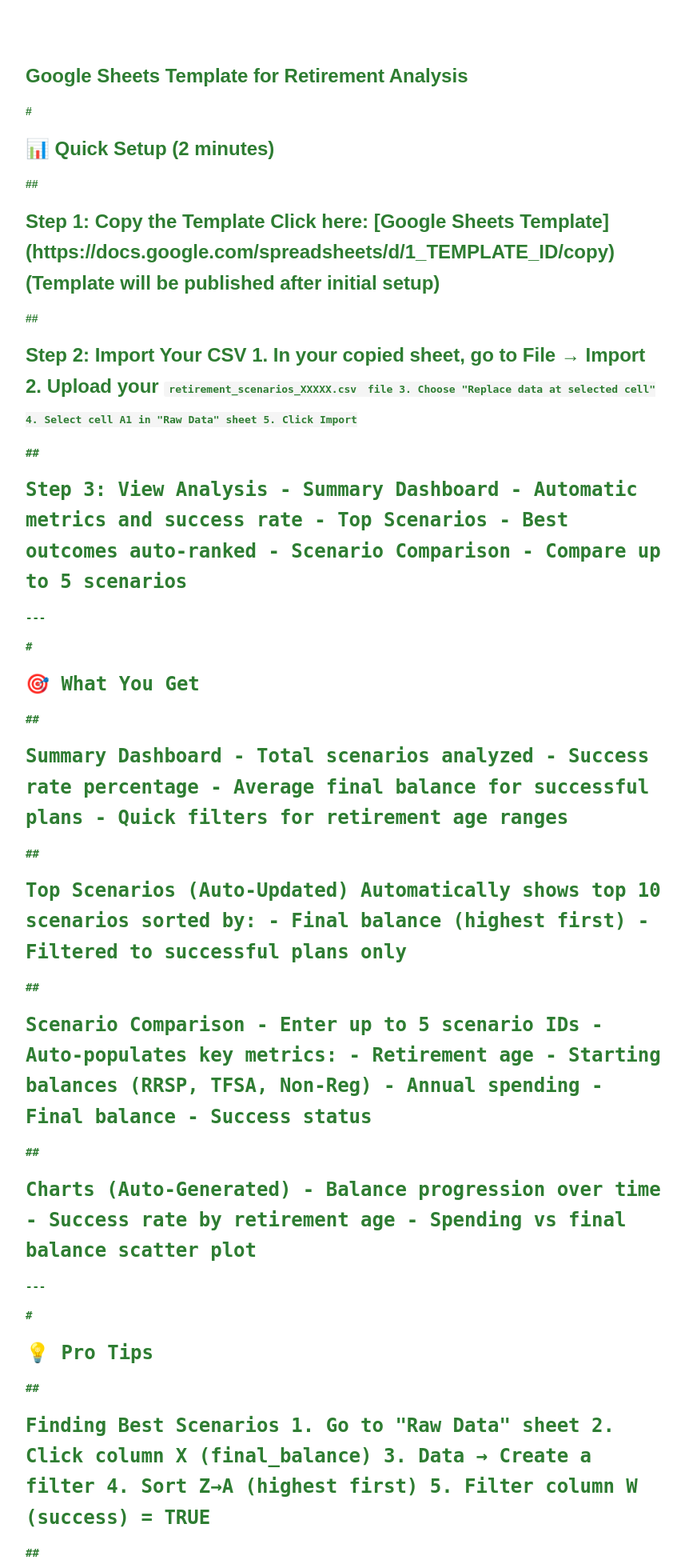
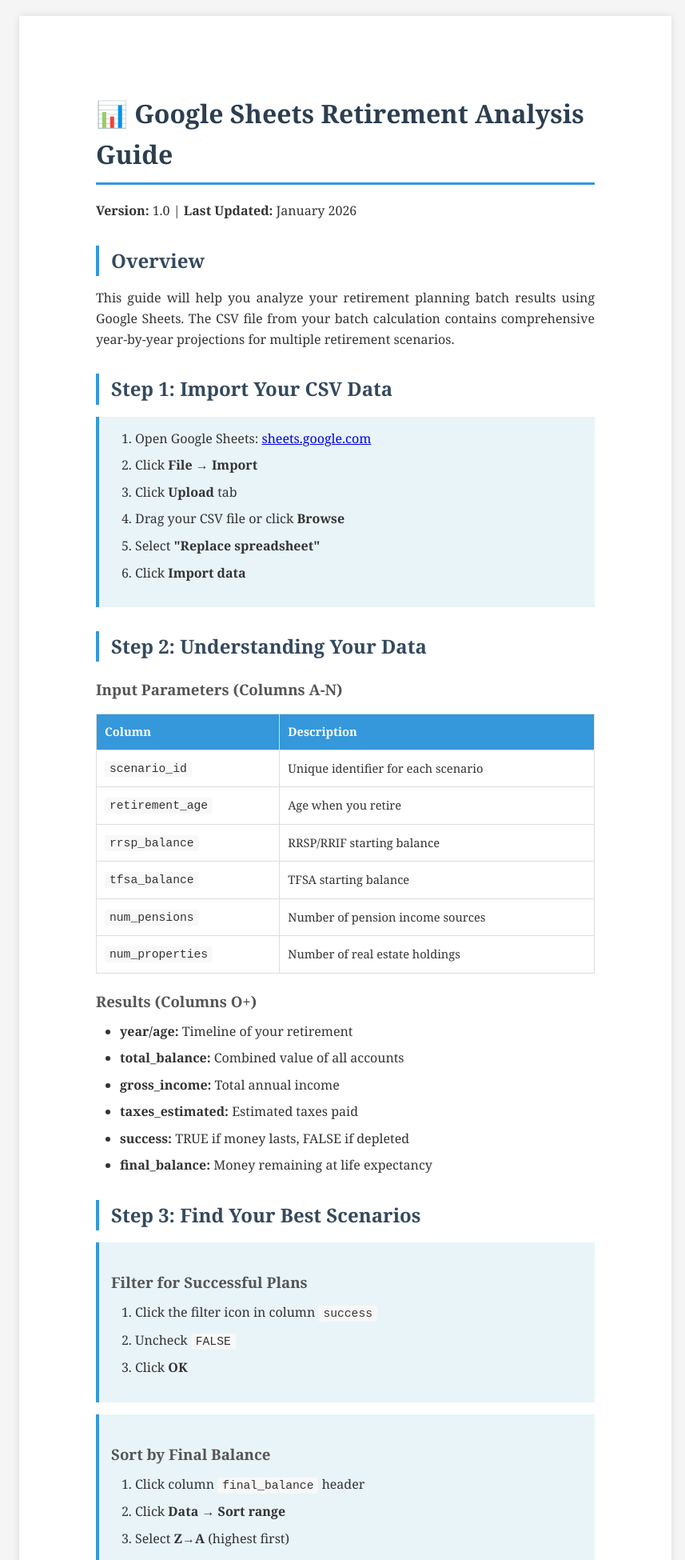
Before and after one commit to ZZCameron/retirement-planning-dapp, a Python web app: template backend/static/templates/google_sheets_guide.html in a window 1280 px wide. Shown: the top 1950 px of the page at 80% size, without its empty margins (208-1065 px from the left). Run offline with Jinja, Linux system fonts and the light colour scheme; the template is opened without the code that fills it, so the values that code supplies are empty.

Commit message:
fix: Regenerate Excel template and redesign HTML guide with document styling

```diff
--- a/backend/static/templates/google_sheets_guide.html
+++ b/backend/static/templates/google_sheets_guide.html
@@ -1,102 +1,252 @@
+<!DOCTYPE html>
+<html lang="en">
+<head>
+    <meta charset="UTF-8">
+    <meta name="viewport" content="width=device-width, initial-scale=1.0">
+    <title>Google Sheets Retirement Analysis Guide</title>
+    <style>
+        @media print {
+            body { margin: 0; }
+            .page-break { page-break-before: always; }
+        }
 
-<!DOCTYPE html>
-<html>
-<head>
-    <meta name="viewport" content="width=device-width, initial-scale=1.0">
-    <style>
-        * { max-font-size: 16px !important; }
+        * {
+            margin: 0;
+            padding: 0;
+            box-sizing: border-box;
+        }
+
         body {
-            font-size: 14px !important;
-            line-height: 1.6 !important;
-            max-width: 1200px;
-            margin: 0 auto;
-            padding: 20px;
+            font-family: 'Georgia', 'Times New Roman', serif;
+            font-size: 12pt;
+            line-height: 1.6;
+            color: #333;
+            background: #f5f5f5;
+            padding: 0;
         }
-        h1 { font-size: 24px !important; }
-        h2 { font-size: 20px !important; }
-        h3 { font-size: 18px !important; }
-        p, li, td { font-size: 14px !important; }
-        code, pre { font-size: 13px !important; }
-    </style>
-    <meta charset="UTF-8">
-    <title>Google Sheets Template Guide</title>
-    <style>
-        body { font-family: Arial, sans-serif; max-width: 800px; margin: 40px auto; padding: 20px; line-height: 1.6; }
-        h1 { color: #2e7d32; }
-        h2 { color: #1b5e20; border-bottom: 2px solid #4caf50; padding-bottom: 5px; }
-        code { background: #f5f5f5; padding: 2px 6px; border-radius: 3px; }
-        pre { background: #f5f5f5; padding: 15px; border-radius: 5px; overflow-x: auto; }
-        .tip { background: #e8f5e9; padding: 15px; border-left: 4px solid #4caf50; margin: 20px 0; }
+
+        .document {
+            max-width: 8.5in;
+            margin: 20px auto;
+            background: white;
+            padding: 1in;
+            box-shadow: 0 0 10px rgba(0,0,0,0.1);
+        }
+
+        h1 {
+            font-size: 24pt;
+            color: #2c3e50;
+            border-bottom: 3px solid #3498db;
+            padding-bottom: 10px;
+            margin-bottom: 20px;
+        }
+
+        h2 {
+            font-size: 18pt;
+            color: #34495e;
+            margin-top: 30px;
+            margin-bottom: 15px;
+            border-left: 4px solid #3498db;
+            padding-left: 15px;
+        }
+
+        h3 {
+            font-size: 14pt;
+            color: #555;
+            margin-top: 20px;
+            margin-bottom: 10px;
+        }
+
+        p {
+            margin-bottom: 12px;
+            text-align: justify;
+        }
+
+        ul, ol {
+            margin-left: 30px;
+            margin-bottom: 15px;
+        }
+
+        li {
+            margin-bottom: 8px;
+        }
+
+        code {
+            font-family: 'Courier New', monospace;
+            background: #f8f8f8;
+            padding: 2px 6px;
+            border-radius: 3px;
+            font-size: 11pt;
+        }
+
+        .step-box {
+            background: #e8f4f8;
+            border-left: 4px solid #3498db;
+            padding: 15px;
+            margin: 15px 0;
+        }
+
+        .note {
+            background: #fff3cd;
+            border-left: 4px solid #ffc107;
+            padding: 12px;
+            margin: 15px 0;
+            font-style: italic;
+        }
+
+        table {
+            width: 100%;
+            border-collapse: collapse;
+            margin: 15px 0;
+            font-size: 11pt;
+        }
+
+        th, td {
+            border: 1px solid #ddd;
+            padding: 10px;
+            text-align: left;
+        }
+
+        th {
+            background: #3498db;
+            color: white;
+            font-weight: bold;
+        }
+
+        .footer {
+            margin-top: 40px;
+            padding-top: 20px;
+            border-top: 1px solid #ddd;
+            font-size: 10pt;
+            color: #666;
+            text-align: center;
+        }
     </style>
 </head>
 <body>
-<h1>Google Sheets Template for Retirement Analysis</p><p>#<h1>📊 Quick Setup (2 minutes)</p><p>##<h1>Step 1: Copy the Template
-Click here: [Google Sheets Template](https://docs.google.com/spreadsheets/d/1_TEMPLATE_ID/copy)
-(Template will be published after initial setup)</p><p>##<h1>Step 2: Import Your CSV
-1. In your copied sheet, go to <strong>File → Import<strong>
-2. Upload your <code>retirement_scenarios_XXXXX.csv<code> file
-3. Choose <strong>"Replace data at selected cell"<strong>
-4. Select cell <strong>A1<strong> in "Raw Data" sheet
-5. Click <strong>Import<strong></p><p>##<h1>Step 3: View Analysis
-- <strong>Summary Dashboard<strong> - Automatic metrics and success rate
-- <strong>Top Scenarios<strong> - Best outcomes auto-ranked
-- <strong>Scenario Comparison<strong> - Compare up to 5 scenarios</p><p>---</p><p>#<h1>🎯 What You Get</p><p>##<h1>Summary Dashboard
-- Total scenarios analyzed
-- Success rate percentage
-- Average final balance for successful plans
-- Quick filters for retirement age ranges</p><p>##<h1>Top Scenarios (Auto-Updated)
-Automatically shows top 10 scenarios sorted by:
-- Final balance (highest first)
-- Filtered to successful plans only</p><p>##<h1>Scenario Comparison
-- Enter up to 5 scenario IDs
-- Auto-populates key metrics:
-  - Retirement age
-  - Starting balances (RRSP, TFSA, Non-Reg)
-  - Annual spending
-  - Final balance
-  - Success status</p><p>##<h1>Charts (Auto-Generated)
-- Balance progression over time
-- Success rate by retirement age
-- Spending vs final balance scatter plot</p><p>---</p><p>#<h1>💡 Pro Tips</p><p>##<h1>Finding Best Scenarios
-1. Go to "Raw Data" sheet
-2. Click column <strong>X<strong> (final_balance)
-3. Data → Create a filter
-4. Sort Z→A (highest first)
-5. Filter column <strong>W<strong> (success) = TRUE</p><p>##<h1>Analyzing Failed Scenarios
-1. Filter success column = FALSE
-2. Check "warnings" column (Y) for details
-3. Common issues:
-   - Spending too high
-   - Retiring too early
-   - Insufficient starting balance</p><p>##<h1>Custom Analysis
-- Use pivot tables on Raw Data
-- Group by retirement_age
-- Compare different spending levels
-- Analyze impact of pension amounts</p><p>---</p><p>#<h1>📖 Understanding the Data</p><p>##<h1>Scenario Columns
-- <strong>scenario_id<strong>: Unique identifier (1, 2, 3...)
-- <strong>retirement_age<strong>: Age you retire
-- <strong>rrsp_balance<strong>: Starting RRSP amount
-- <strong>tfsa_balance<strong>: Starting TFSA amount
-- <strong>annual_spending<strong>: Yearly expenses
-- <strong>num_pensions<strong>: Number of pension income sources
-- <strong>num_properties<strong>: Number of real estate holdings</p><p>##<h1>Result Columns
-- <strong>success<strong>: TRUE = money lasts to age 90
-- <strong>final_balance<strong>: Amount left at age 90
-- <strong>warnings<strong>: Issues encountered (if any)</p><p>##<h1>Year-by-Year Data
-Each scenario has ~35 rows (age 55-90):
-- <strong>year<strong>: Years since start (0, 1, 2...)
-- <strong>age<strong>: Your age that year
-- <strong>total_balance<strong>: Sum of all accounts
-- <strong>gross_income<strong>: Income that year
-- <strong>taxes_estimated<strong>: Taxes paid</p><p>---</p><p>#<h1>🔧 Troubleshooting</p><p><strong>Import fails?<strong>
-- Ensure CSV has no extra empty rows at top
-- Check file is comma-separated (not semicolon)</p><p><strong>Formulas show #REF!?<strong>
-- Re-import CSV to Raw Data sheet
-- Ensure data starts at cell A1</p><p><strong>Charts not updating?<strong>
-- Click chart → Three dots → Refresh</p><p>---</p><p>#<h1>📥 Template Files</p><p><strong>For Excel Users:<strong>
-Download <code>Retirement_Analysis_Template.xlsx<code> from the repository</p><p><strong>For Google Sheets Users:<strong>
-Use the template link above or create manually using this guide</p><p>---</p><p>*Generated by Retirement Planning DApp*
-*https://retirement-planning-dapp.vercel.app*
+    <div class="document">
+        <h1>📊 Google Sheets Retirement Analysis Guide</h1>
 
+        <p><strong>Version:</strong> 1.0 | <strong>Last Updated:</strong> January 2026</p>
+
+        <h2>Overview</h2>
+        <p>This guide will help you analyze your retirement planning batch results using Google Sheets. The CSV file from your batch calculation contains comprehensive year-by-year projections for multiple retirement scenarios.</p>
+
+        <h2>Step 1: Import Your CSV Data</h2>
+        <div class="step-box">
+            <ol>
+                <li>Open Google Sheets: <a href="https://sheets.google.com">sheets.google.com</a></li>
+                <li>Click <strong>File → Import</strong></li>
+                <li>Click <strong>Upload</strong> tab</li>
+                <li>Drag your CSV file or click <strong>Browse</strong></li>
+                <li>Select <strong>"Replace spreadsheet"</strong></li>
+                <li>Click <strong>Import data</strong></li>
+            </ol>
+        </div>
+
+        <h2>Step 2: Understanding Your Data</h2>
+
+        <h3>Input Parameters (Columns A-N)</h3>
+        <table>
+            <tr>
+                <th>Column</th>
+                <th>Description</th>
+            </tr>
+            <tr>
+                <td><code>scenario_id</code></td>
+                <td>Unique identifier for each scenario</td>
+            </tr>
+            <tr>
+                <td><code>retirement_age</code></td>
+                <td>Age when you retire</td>
+            </tr>
+            <tr>
+                <td><code>rrsp_balance</code></td>
+                <td>RRSP/RRIF starting balance</td>
+            </tr>
+            <tr>
+                <td><code>tfsa_balance</code></td>
+                <td>TFSA starting balance</td>
+            </tr>
+            <tr>
+                <td><code>num_pensions</code></td>
+                <td>Number of pension income sources</td>
+            </tr>
+            <tr>
+                <td><code>num_properties</code></td>
+                <td>Number of real estate holdings</td>
+            </tr>
+        </table>
+
+        <h3>Results (Columns O+)</h3>
+        <ul>
+            <li><strong>year/age:</strong> Timeline of your retirement</li>
+            <li><strong>total_balance:</strong> Combined value of all accounts</li>
+            <li><strong>gross_income:</strong> Total annual income</li>
+            <li><strong>taxes_estimated:</strong> Estimated taxes paid</li>
+            <li><strong>success:</strong> TRUE if money lasts, FALSE if depleted</li>
+            <li><strong>final_balance:</strong> Money remaining at life expectancy</li>
+        </ul>
+
+        <h2>Step 3: Find Your Best Scenarios</h2>
+
+        <div class="step-box">
+            <h3>Filter for Successful Plans</h3>
+            <ol>
+                <li>Click the filter icon in column <code>success</code></li>
+                <li>Uncheck <code>FALSE</code></li>
+                <li>Click <strong>OK</strong></li>
+            </ol>
+        </div>
+
+        <div class="step-box">
+            <h3>Sort by Final Balance</h3>
+            <ol>
+                <li>Click column <code>final_balance</code> header</li>
+                <li>Click <strong>Data → Sort range</strong></li>
+                <li>Select <strong>Z→A</strong> (highest first)</li>
+            </ol>
+        </div>
+
+        <h2>Step 4: Create Visualizations</h2>
+
+        <h3>Chart: Balance Over Time</h3>
+        <ol>
+            <li>Select columns: <code>age</code>, <code>total_balance</code></li>
+            <li>Click <strong>Insert → Chart</strong></li>
+            <li>Choose <strong>Line chart</strong></li>
+            <li>Customize title: "Retirement Balance Projection"</li>
+        </ol>
+
+        <h3>Pivot Table: Compare Scenarios</h3>
+        <ol>
+            <li>Click <strong>Data → Pivot table</strong></li>
+            <li><strong>Rows:</strong> Add <code>scenario_id</code></li>
+            <li><strong>Values:</strong> Add <code>final_balance</code> (AVERAGE)</li>
+            <li><strong>Values:</strong> Add <code>success</code> (COUNTA)</li>
+        </ol>
+
+        <div class="note">
+            <strong>💡 Tip:</strong> Use conditional formatting to highlight successful scenarios. Select the <code>success</code> column, then <strong>Format → Conditional formatting</strong>, and color TRUE values green.
+        </div>
+
+        <h2>Step 5: Key Insights to Look For</h2>
+
+        <ul>
+            <li><strong>Buffer Amount:</strong> How much cushion do successful scenarios have?</li>
+            <li><strong>Age at Depletion:</strong> When do failed scenarios run out?</li>
+            <li><strong>Tax Efficiency:</strong> Compare taxes paid across scenarios</li>
+            <li><strong>Pension Impact:</strong> Do pensions significantly extend success?</li>
+            <li><strong>Property Impact:</strong> How do real estate sales affect outcomes?</li>
+        </ul>
+
+        <h2>Need Help?</h2>
+        <p>Visit the calculator at <a href="https://retirement-planning-dapp.vercel.app">retirement-planning-dapp.vercel.app</a> or review the backend documentation at <a href="https://web-production-c1f93.up.railway.app/docs">Railway API docs</a>.</p>
+
+        <div class="footer">
+            <p>Retirement Planning DApp | Powered by Solana Blockchain</p>
+            <p>© 2026 - This guide is provided for informational purposes only</p>
+        </div>
+    </div>
 </body>
 </html>
```
Also changed, not shown: 1 other file.
